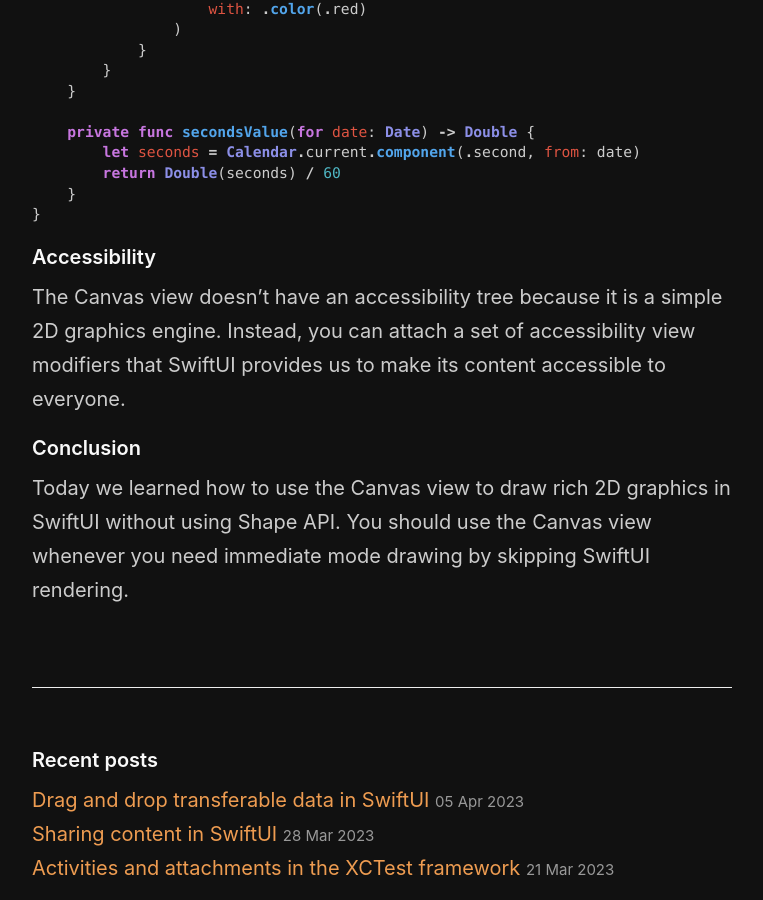
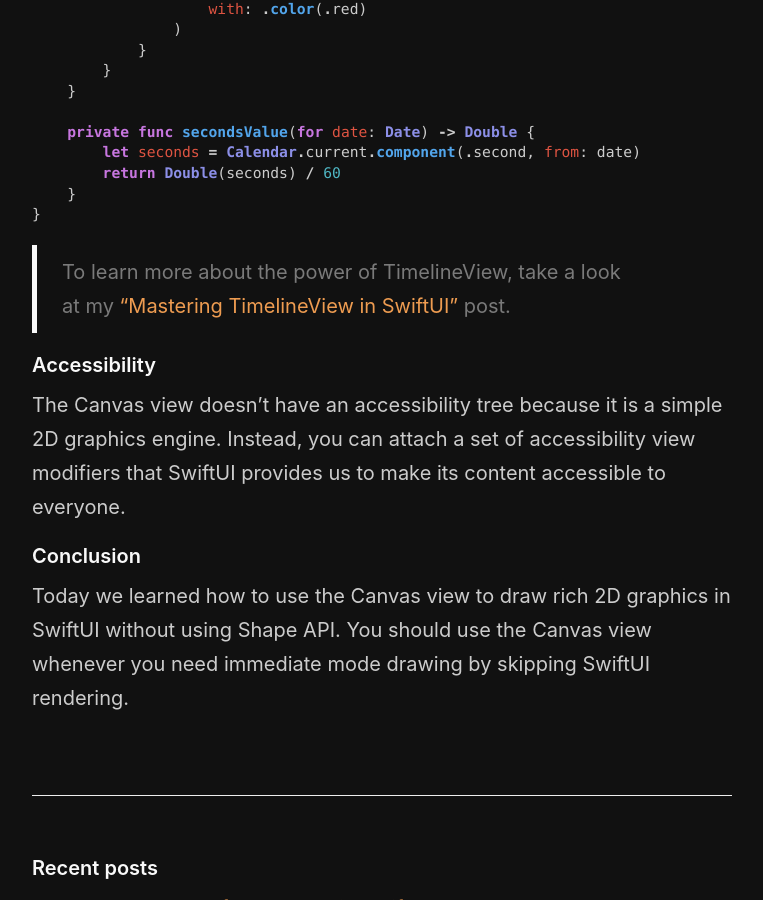
Before and after one commit to mecid/mecid.github.io, a Jekyll site: the page built from _posts/2023-04-11-mastering-canvas-in-swiftui.md, in a window 1280 px wide and 900 px high, scrolled down 5197 px. Shown: the whole window, without its empty margins (258-1021 px from the left). Built offline with Jekyll 4.4.1, drawn with Linux system fonts in a browser that asks for light colours.

Commit message:
timeline reference post added to the canvas post

````diff
--- a/_posts/2023-04-11-mastering-canvas-in-swiftui.md
+++ b/_posts/2023-04-11-mastering-canvas-in-swiftui.md
@@ -145,6 +145,8 @@ struct ContentView: View {
 }
 ```
 
+> To learn more about the power of TimelineView, take a look at my ["Mastering TimelineView in SwiftUI"](/2022/05/18/mastering-timelineview-in-swiftui/) post.
+
 #### Accessibility
 The Canvas view doesn't have an accessibility tree because it is a simple 2D graphics engine. Instead, you can attach a set of accessibility view modifiers that SwiftUI provides us to make its content accessible to everyone.
 
````
